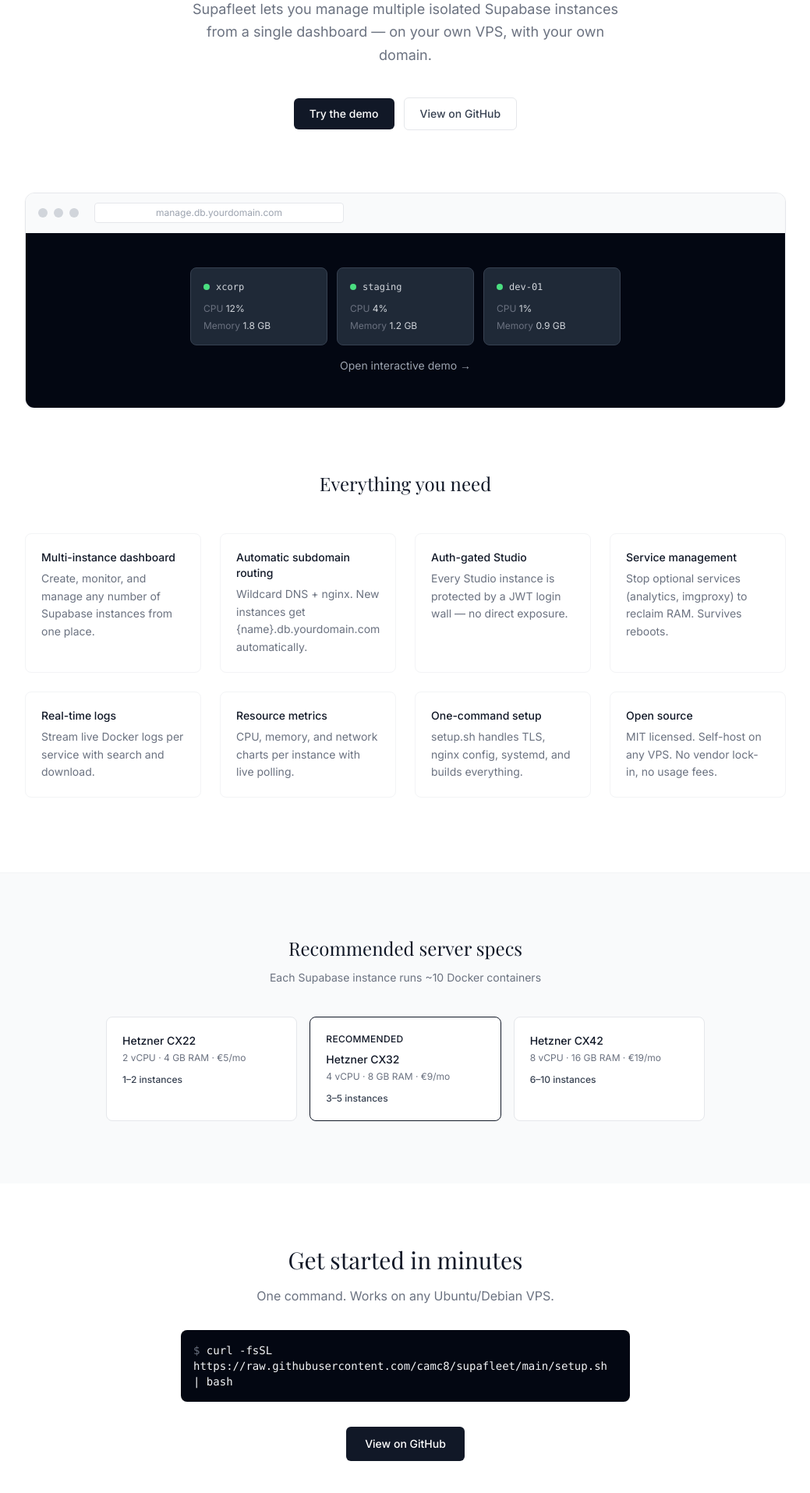
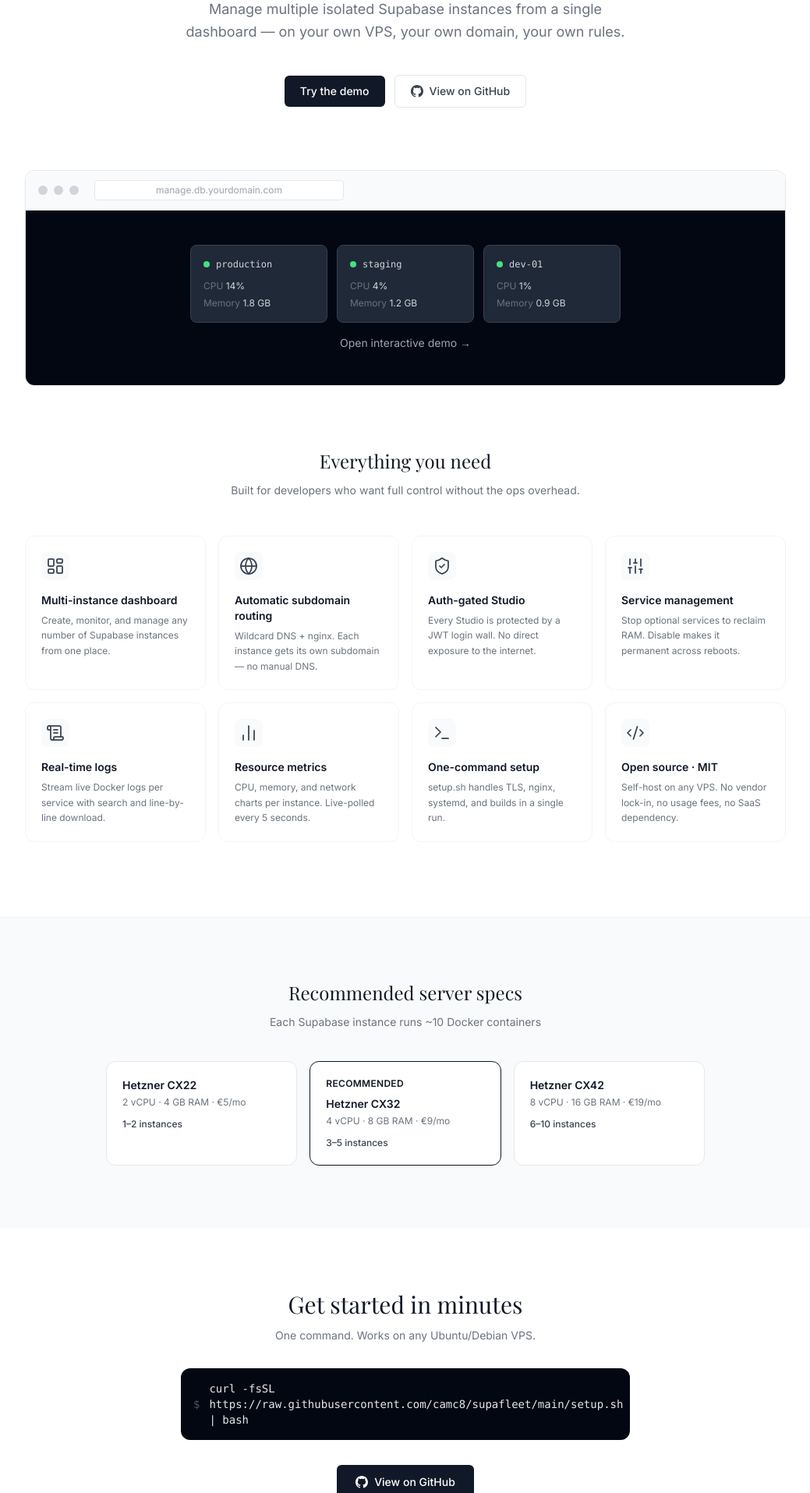
Before and after one commit to camc8/supafleet-demo, a React (Vite) app: page / in a window 1280 px wide. Shown: the part 440-2355 px from the top of the page at 78% size, without its empty margins (120-1159 px from the left). Built offline with nearby package versions, Linux system fonts and the light colour scheme.

Commit message:
feat: github icons, feature icons, semibold sans navbar, system theme

```diff
--- a/src/Demo.tsx
+++ b/src/Demo.tsx
@@ -213,7 +213,7 @@
         <div className="flex items-center h-12 px-4 gap-3">
           <Link to="/" className="flex items-center gap-2 mr-2">
             <img src="/supafleet-icon.png" className="h-8 w-8 rounded-lg" alt="" />
-            <span className="font-serif text-base tracking-tight">Supafleet</span>
+            <span className="text-base font-semibold tracking-tight">Supafleet</span>
           </Link>
           <span className="text-xs text-gray-600 border border-gray-800 px-2 py-0.5 rounded">Demo</span>
           <div className="ml-auto flex items-center gap-2">
--- a/src/Landing.tsx
+++ b/src/Landing.tsx
@@ -1,33 +1,43 @@
 import { Link } from 'react-router-dom'
+import { LayoutDashboard, Globe, ShieldCheck, Sliders, ScrollText, BarChart2, Terminal, Code2 } from 'lucide-react'
+
+function GithubIcon({ className }: { className?: string }) {
+  return (
+    <svg className={className} viewBox="0 0 24 24" fill="currentColor" aria-hidden="true">
+      <path d="M12 0C5.37 0 0 5.37 0 12c0 5.3 3.438 9.8 8.205 11.385.6.113.82-.258.82-.577 0-.285-.01-1.04-.015-2.04-3.338.724-4.042-1.61-4.042-1.61-.546-1.387-1.333-1.756-1.333-1.756-1.09-.745.083-.73.083-.73 1.205.085 1.838 1.236 1.838 1.236 1.07 1.835 2.809 1.305 3.495.998.108-.776.417-1.305.76-1.605-2.665-.3-5.466-1.332-5.466-5.93 0-1.31.465-2.38 1.235-3.22-.135-.303-.54-1.523.105-3.176 0 0 1.005-.322 3.3 1.23.96-.267 1.98-.399 3-.405 1.02.006 2.04.138 3 .405 2.28-1.552 3.285-1.23 3.285-1.23.645 1.653.24 2.873.12 3.176.765.84 1.23 1.91 1.23 3.22 0 4.61-2.805 5.625-5.475 5.92.42.36.81 1.096.81 2.22 0 1.606-.015 2.896-.015 3.286 0 .315.21.69.825.57C20.565 21.795 24 17.295 24 12c0-6.63-5.37-12-12-12z" />
+    </svg>
+  )
+}
 
 const features = [
-  { title: 'Multi-instance dashboard', desc: 'Create, monitor, and manage any number of Supabase instances from one place.' },
-  { title: 'Automatic subdomain routing', desc: 'Wildcard DNS + nginx. New instances get {name}.db.yourdomain.com automatically.' },
-  { title: 'Auth-gated Studio', desc: 'Every Studio instance is protected by a JWT login wall — no direct exposure.' },
-  { title: 'Service management', desc: 'Stop optional services (analytics, imgproxy) to reclaim RAM. Survives reboots.' },
-  { title: 'Real-time logs', desc: 'Stream live Docker logs per service with search and download.' },
-  { title: 'Resource metrics', desc: 'CPU, memory, and network charts per instance with live polling.' },
-  { title: 'One-command setup', desc: 'setup.sh handles TLS, nginx config, systemd, and builds everything.' },
-  { title: 'Open source', desc: 'MIT licensed. Self-host on any VPS. No vendor lock-in, no usage fees.' },
+  { icon: LayoutDashboard, title: 'Multi-instance dashboard', desc: 'Create, monitor, and manage any number of Supabase instances from one place.' },
+  { icon: Globe, title: 'Automatic subdomain routing', desc: 'Wildcard DNS + nginx. Each instance gets its own subdomain — no manual DNS.' },
+  { icon: ShieldCheck, title: 'Auth-gated Studio', desc: 'Every Studio is protected by a JWT login wall. No direct exposure to the internet.' },
+  { icon: Sliders, title: 'Service management', desc: 'Stop optional services to reclaim RAM. Disable makes it permanent across reboots.' },
+  { icon: ScrollText, title: 'Real-time logs', desc: 'Stream live Docker logs per service with search and line-by-line download.' },
+  { icon: BarChart2, title: 'Resource metrics', desc: 'CPU, memory, and network charts per instance. Live-polled every 5 seconds.' },
+  { icon: Terminal, title: 'One-command setup', desc: 'setup.sh handles TLS, nginx, systemd, and builds in a single run.' },
+  { icon: Code2, title: 'Open source · MIT', desc: 'Self-host on any VPS. No vendor lock-in, no usage fees, no SaaS dependency.' },
 ]
 
 export default function Landing() {
   return (
-    <div className="min-h-screen bg-white text-gray-900">
+    <div className="min-h-screen bg-white text-gray-900 font-sans">
       {/* Nav */}
       <nav className="border-b border-gray-100 sticky top-0 bg-white/90 backdrop-blur-sm z-10">
         <div className="max-w-5xl mx-auto px-6 h-14 flex items-center justify-between">
           <div className="flex items-center gap-2.5">
             <img src="/supafleet-icon.png" className="h-8 w-8 rounded-lg" alt="" />
-            <span className="font-serif text-lg tracking-tight">Supafleet</span>
+            <span className="text-lg font-semibold tracking-tight">Supafleet</span>
           </div>
           <div className="flex items-center gap-3">
             <a
               href="https://github.com/camc8/supafleet"
               target="_blank"
               rel="noopener noreferrer"
-              className="text-sm text-gray-500 hover:text-gray-900 transition-colors"
+              className="flex items-center gap-1.5 text-sm text-gray-500 hover:text-gray-900 transition-colors"
             >
+              <GithubIcon className="w-4 h-4" />
               GitHub
             </a>
             <Link
@@ -47,7 +57,7 @@
           Self-hosted Supabase,<br className="hidden sm:block" /> at scale
         </h1>
         <p className="text-lg text-gray-500 max-w-xl mx-auto mb-10 leading-relaxed">
-          Supafleet lets you manage multiple isolated Supabase instances from a single dashboard — on your own VPS, with your own domain.
+          Manage multiple isolated Supabase instances from a single dashboard — on your own VPS, your own domain, your own rules.
         </p>
         <div className="flex items-center justify-center gap-3 flex-wrap">
           <Link
@@ -60,8 +70,9 @@
             href="https://github.com/camc8/supafleet"
             target="_blank"
             rel="noopener noreferrer"
-            className="border border-gray-200 text-gray-700 px-5 py-2.5 rounded-md text-sm font-medium hover:bg-gray-50 transition-colors"
+            className="flex items-center gap-2 border border-gray-200 text-gray-700 px-5 py-2.5 rounded-md text-sm font-medium hover:bg-gray-50 transition-colors"
           >
+            <GithubIcon className="w-4 h-4" />
             View on GitHub
           </a>
         </div>
@@ -79,20 +90,17 @@
             </div>
           </div>
           <div className="bg-gray-950 text-white p-6 min-h-56 flex items-center justify-center">
-            <Link
-              to="/demo"
-              className="flex flex-col items-center gap-4 group"
-            >
+            <Link to="/demo" className="flex flex-col items-center gap-4 group">
               <div className="grid grid-cols-3 gap-3">
-                {['xcorp', 'staging', 'dev-01'].map((name) => (
+                {['production', 'staging', 'dev-01'].map((name) => (
                   <div key={name} className="bg-gray-800 border border-gray-700 rounded-lg p-4 text-left w-44">
                     <div className="flex items-center gap-2 mb-3">
                       <div className="w-2 h-2 rounded-full bg-green-400" />
                       <span className="text-xs text-gray-300 font-mono">{name}</span>
                     </div>
                     <div className="space-y-1.5">
-                      <div className="text-xs text-gray-500">CPU <span className="text-gray-300">{name === 'xcorp' ? '12%' : name === 'staging' ? '4%' : '1%'}</span></div>
-                      <div className="text-xs text-gray-500">Memory <span className="text-gray-300">{name === 'xcorp' ? '1.8 GB' : name === 'staging' ? '1.2 GB' : '0.9 GB'}</span></div>
+                      <div className="text-xs text-gray-500">CPU <span className="text-gray-300">{name === 'production' ? '14%' : name === 'staging' ? '4%' : '1%'}</span></div>
+                      <div className="text-xs text-gray-500">Memory <span className="text-gray-300">{name === 'production' ? '1.8 GB' : name === 'staging' ? '1.2 GB' : '0.9 GB'}</span></div>
                     </div>
                   </div>
                 ))}
@@ -107,22 +115,33 @@
 
       {/* Features */}
       <section className="max-w-5xl mx-auto px-6 pb-24">
-        <h2 className="text-center text-2xl font-serif text-gray-900 mb-12">Everything you need</h2>
-        <div className="grid sm:grid-cols-2 lg:grid-cols-4 gap-6">
-          {features.map((f) => (
-            <div key={f.title} className="border border-gray-100 rounded-lg p-5">
-              <div className="text-sm font-medium text-gray-900 mb-1.5">{f.title}</div>
-              <div className="text-sm text-gray-500 leading-relaxed">{f.desc}</div>
-            </div>
-          ))}
+        <div className="text-center mb-12">
+          <h2 className="text-2xl font-serif text-gray-900 mb-3">Everything you need</h2>
+          <p className="text-sm text-gray-500">Built for developers who want full control without the ops overhead.</p>
+        </div>
+        <div className="grid sm:grid-cols-2 lg:grid-cols-4 gap-4">
+          {features.map((f) => {
+            const Icon = f.icon
+            return (
+              <div key={f.title} className="group border border-gray-100 rounded-xl p-5 hover:border-gray-300 hover:shadow-sm transition-all">
+                <div className="w-9 h-9 bg-gray-50 rounded-lg flex items-center justify-center mb-4 group-hover:bg-gray-100 transition-colors">
+                  <Icon className="w-4.5 h-4.5 text-gray-700" strokeWidth={1.75} />
+                </div>
+                <div className="text-sm font-semibold text-gray-900 mb-1.5">{f.title}</div>
+                <div className="text-xs text-gray-500 leading-relaxed">{f.desc}</div>
+              </div>
+            )
+          })}
         </div>
       </section>
 
       {/* Server rec */}
       <section className="bg-gray-50 border-t border-gray-100 py-20">
         <div className="max-w-5xl mx-auto px-6">
-          <h2 className="text-center text-2xl font-serif text-gray-900 mb-3">Recommended server specs</h2>
-          <p className="text-center text-sm text-gray-500 mb-10">Each Supabase instance runs ~10 Docker containers</p>
+          <div className="text-center mb-10">
+            <h2 className="text-2xl font-serif text-gray-900 mb-3">Recommended server specs</h2>
+            <p className="text-sm text-gray-500">Each Supabase instance runs ~10 Docker containers</p>
+          </div>
           <div className="grid sm:grid-cols-3 gap-4 max-w-3xl mx-auto">
             {[
               { label: 'Hetzner CX22', specs: '2 vCPU · 4 GB RAM · €5/mo', instances: '1–2 instances' },
@@ -131,12 +150,14 @@
             ].map((s) => (
               <div
                 key={s.label}
-                className={`rounded-lg p-5 border ${s.highlighted ? 'border-gray-900 bg-white' : 'border-gray-200 bg-white'}`}
+                className={`rounded-xl p-5 border bg-white ${s.highlighted ? 'border-gray-900 shadow-sm' : 'border-gray-200'}`}
               >
-                {s.highlighted && <div className="text-xs font-medium text-gray-900 mb-2 uppercase tracking-wide">Recommended</div>}
-                <div className="text-sm font-medium text-gray-900 mb-1">{s.label}</div>
+                {s.highlighted && (
+                  <div className="text-xs font-semibold text-gray-900 mb-2 uppercase tracking-wide">Recommended</div>
+                )}
+                <div className="text-sm font-semibold text-gray-900 mb-1">{s.label}</div>
                 <div className="text-xs text-gray-500 mb-3">{s.specs}</div>
-                <div className="text-xs text-gray-700 font-medium">{s.instances}</div>
+                <div className="text-xs font-medium text-gray-700">{s.instances}</div>
               </div>
             ))}
           </div>
@@ -146,18 +167,19 @@
       {/* CTA */}
       <section className="py-20">
         <div className="max-w-5xl mx-auto px-6 text-center">
-          <h2 className="text-3xl font-serif text-gray-900 mb-4">Get started in minutes</h2>
-          <p className="text-gray-500 mb-8">One command. Works on any Ubuntu/Debian VPS.</p>
-          <div className="bg-gray-950 text-gray-100 rounded-lg p-4 font-mono text-sm max-w-xl mx-auto text-left mb-8">
-            <span className="text-gray-500">$ </span>
-            curl -fsSL https://raw.githubusercontent.com/camc8/supafleet/main/setup.sh | bash
+          <h2 className="text-3xl font-serif text-gray-900 mb-3">Get started in minutes</h2>
+          <p className="text-gray-500 mb-8 text-sm">One command. Works on any Ubuntu/Debian VPS.</p>
+          <div className="bg-gray-950 text-gray-100 rounded-xl p-4 font-mono text-sm max-w-xl mx-auto text-left mb-8 flex items-center gap-3">
+            <span className="text-gray-600 select-none">$</span>
+            <span className="text-gray-200">curl -fsSL https://raw.githubusercontent.com/camc8/supafleet/main/setup.sh | bash</span>
           </div>
           <a
             href="https://github.com/camc8/supafleet"
             target="_blank"
             rel="noopener noreferrer"
-            className="bg-gray-900 text-white px-6 py-3 rounded-md text-sm font-medium hover:bg-gray-700 transition-colors inline-block"
+            className="inline-flex items-center gap-2 bg-gray-900 text-white px-6 py-3 rounded-md text-sm font-medium hover:bg-gray-700 transition-colors"
           >
+            <GithubIcon className="w-4 h-4" />
             View on GitHub
           </a>
         </div>
@@ -171,7 +193,10 @@
             <span>Supafleet — MIT License</span>
           </div>
           <div className="flex items-center gap-4">
-            <a href="https://github.com/camc8/supafleet" target="_blank" rel="noopener noreferrer" className="hover:text-gray-900 transition-colors">GitHub</a>
+            <a href="https://github.com/camc8/supafleet" target="_blank" rel="noopener noreferrer" className="flex items-center gap-1.5 hover:text-gray-900 transition-colors">
+              <GithubIcon className="w-3.5 h-3.5" />
+              GitHub
+            </a>
             <Link to="/demo" className="hover:text-gray-900 transition-colors">Demo</Link>
           </div>
         </div>
```
